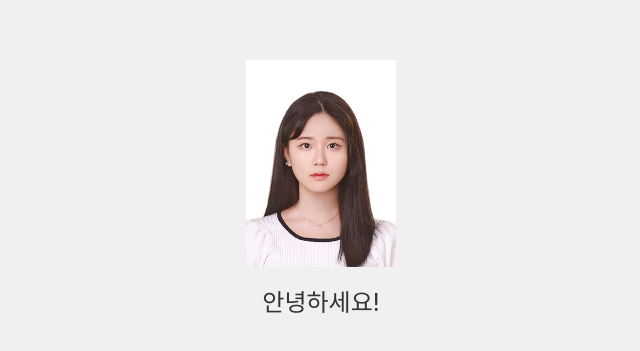
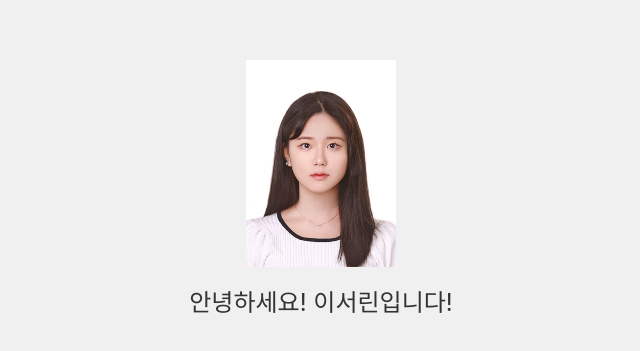
Before and after one commit to lsr0822/portfolio, a React (Create React App) app: page / in a window 1280 px wide. Shown: the part 199-550 px from the top of the page, without its empty margins (319-959 px from the left). Built offline with nearby package versions, Linux system fonts and the light colour scheme.

Commit message:
인사말 문구 수정

```diff
--- a/src/App.js
+++ b/src/App.js
@@ -6,7 +6,7 @@ function App() {
     <div className="App">
       <div className="center-container">
         <img src={myPhoto} alt="My Icon" className="center-logo" />
-        <p className="greeting">안녕하세요!</p>
+        <p className="greeting">안녕하세요! 이서린입니다!</p>
       </div>
     </div>
   );
```
